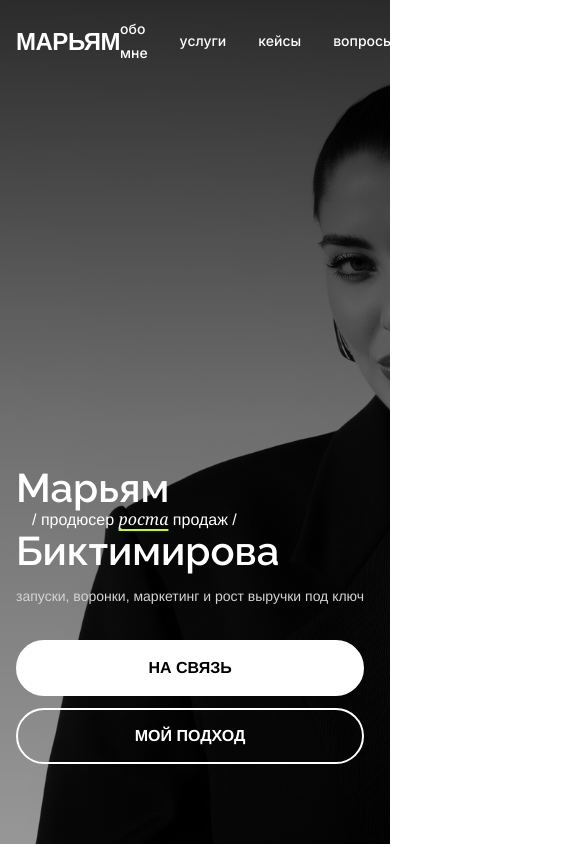
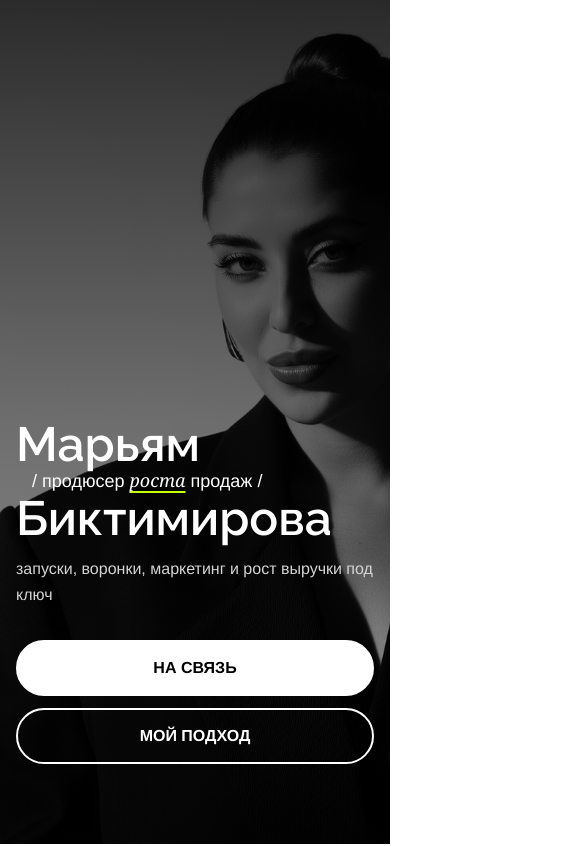
Before and after one commit to sofiassokolova-art/mayyam-website, a Next.js app: page / in a window 390 px wide. Shown: the top 846 px of the page, 585 px wide, since content can reach past the window. Built offline with nearby package versions, Linux system fonts and the light colour scheme.

Commit message:
Mobile adaptation: hide header on mobile (md:block), make form vertical on mobile (aspect-[3/4]), increase Hero text sizes (clamp 48px-12vw for titles, 18px-4vw for subtitle, 16px-3vw for description), shift Hero image right (40% center), add lime hover to form button

```diff
--- a/src/components/ApplicationForm.tsx
+++ b/src/components/ApplicationForm.tsx
@@ -67,22 +67,21 @@ const ApplicationForm = () => {
           variants={containerVariants}
           initial="hidden"
           animate={isInView ? "visible" : "hidden"}
-          className="relative max-w-5xl mx-auto"
+          className="relative max-w-2xl md:max-w-5xl mx-auto"
         >
-          {/* Горизонтальный прямоугольник - широкий и низкий */}
+          {/* Адаптивный прямоугольник: вертикальный на мобиле, горизонтальный на десктопе */}
           <div
-            className="relative"
+            className="relative md:aspect-[4/3] aspect-[3/4]"
             style={{
               background: 'url(/images/orange-texture-1.png)',
               backgroundSize: 'cover',
               backgroundPosition: 'center',
-              padding: '40px',
-              minHeight: '500px', // уменьшенная высота для горизонтальной ориентации
-              aspectRatio: '4/3' // альбомная ориентация
+              padding: '30px', // уменьшенные отступы на мобиле
+              minHeight: '600px' // выше для мобильной версии
             }}
           >
             {/* Белый внутренний контейнер */}
-            <div className="bg-white h-full p-8 md:p-12" style={{ minHeight: '420px' }}>
+            <div className="bg-white h-full p-6 md:p-12" style={{ minHeight: '540px' }}>
               {/* Заголовок шрифтом как у Манифеста */}
               <motion.h3
                 variants={itemVariants}
@@ -219,11 +218,11 @@ const ApplicationForm = () => {
                   />
                 </div>
 
-                {/* Кнопка CTA с закруглёнными краями */}
-                <div className="pt-8">
+                {/* Кнопка CTA внутри анкеты с лаймовым hover */}
+                <div className="pt-6">
                   <button
                     type="submit"
-                    className="w-full bg-ink text-white hover:bg-neutral-800 py-4 px-8 font-medium uppercase tracking-wider transition-all duration-300 rounded-full"
+                    className="w-full bg-ink text-white hover:bg-lime hover:text-ink py-4 px-8 font-medium uppercase tracking-wider transition-all duration-300 rounded-full"
                     style={{
                       fontFamily: 'Helvetica Neue, Arial, sans-serif',
                       fontSize: 'clamp(14px, 2.5vw, 18px)',
--- a/src/components/Header.tsx
+++ b/src/components/Header.tsx
@@ -28,7 +28,7 @@ const Header = () => {
       initial={{ y: -100, opacity: 0 }}
       animate={{ y: 0, opacity: 1 }}
       transition={{ duration: 0.6, ease: "easeOut" }}
-      className={`fixed top-0 left-0 right-0 z-50 transition-all duration-300 ${
+      className={`fixed top-0 left-0 right-0 z-50 transition-all duration-300 hidden md:block ${
         isScrolled
           ? "bg-paper/80 backdrop-blur-md shadow-soft"
           : "bg-transparent"
--- a/src/components/Hero.tsx
+++ b/src/components/Hero.tsx
@@ -36,7 +36,7 @@ const Hero = () => {
           alt="Maryam"
           fill
           className="object-cover filter grayscale"
-          style={{ objectPosition: '30% center' }}
+          style={{ objectPosition: '40% center' }} // сдвиг правее для мобильной версии
           priority
         />
         {/* Dark gradient overlay */}
@@ -60,7 +60,7 @@ const Hero = () => {
                 style={{
                   fontFamily: 'var(--font-raleway), sans-serif',
                   fontWeight: 800,
-                  fontSize: 'clamp(40px,8vw,120px)'
+                  fontSize: 'clamp(48px,12vw,120px)' // увеличенный текст на мобиле
                 }}
               >
                 Марьям
@@ -72,7 +72,7 @@ const Hero = () => {
                 className="text-white leading-[1.2] mb-1 md:mb-2 ml-4"
                 style={{
                   fontFamily: 'Helvetica Neue, Helvetica, Arial, sans-serif',
-                  fontSize: 'clamp(16px, 3vw, 40px)',
+                  fontSize: 'clamp(18px, 4vw, 40px)', // увеличенный текст на мобиле
                   fontWeight: 300
                 }}
               >
@@ -88,7 +88,7 @@ const Hero = () => {
                 style={{
                   fontFamily: 'var(--font-raleway), sans-serif',
                   fontWeight: 800,
-                  fontSize: 'clamp(40px,8vw,120px)'
+                  fontSize: 'clamp(48px,12vw,120px)' // увеличенный текст на мобиле
                 }}
               >
                 Биктимирова
@@ -99,7 +99,7 @@ const Hero = () => {
                 variants={itemVariants}
                 className="text-neutral-300 mb-8 leading-relaxed max-w-lg"
                 style={{
-                  fontSize: 'clamp(14px, 2.5vw, 18px)',
+                  fontSize: 'clamp(16px, 3vw, 18px)', // увеличенный текст на мобиле
                   fontFamily: 'Helvetica Neue, Helvetica, Arial, sans-serif'
                 }}
               >
```
